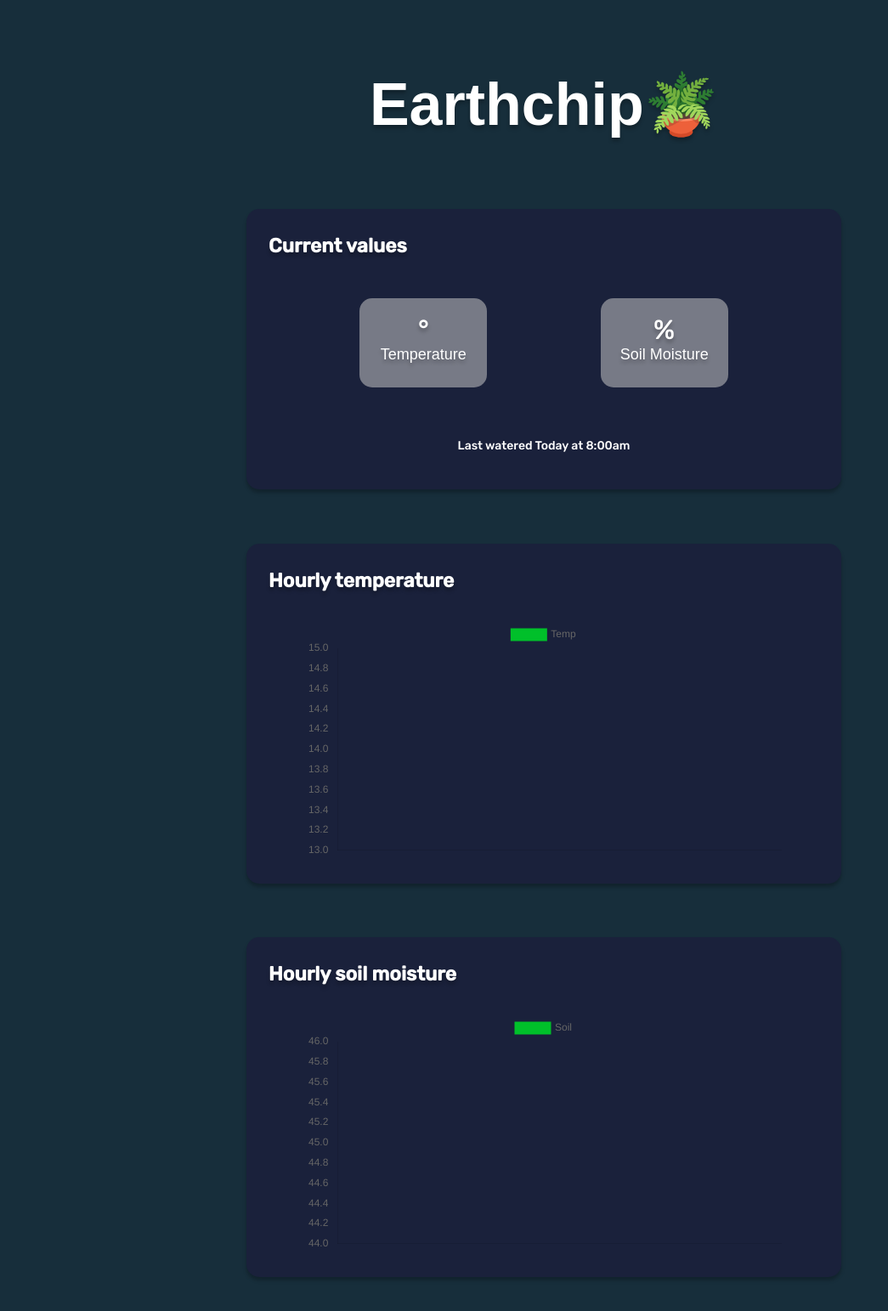
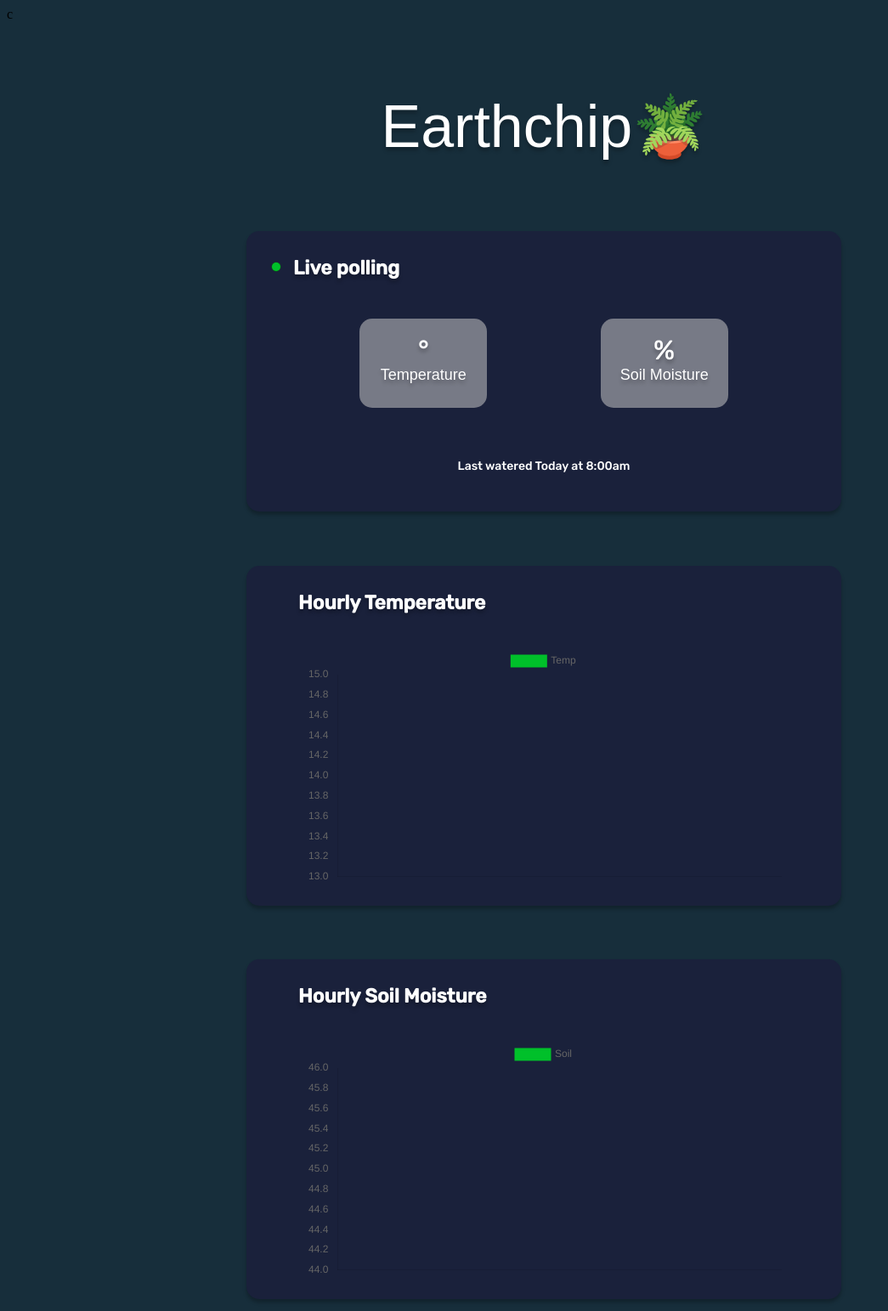
Before and after one commit to mourraille/eartchip-consumer, a Node server app: template views/home.hbs in a window 1280 px wide. Shown: the top 1543 px of the page at 85% size, without its empty margins (0-1045 px from the left). Run offline with Node 20, Linux system fonts and the light colour scheme; the template is opened without the code that fills it, so the values that code supplies are empty; some libraries are stand-ins or nearby versions; some web fonts are replaced.

Commit message:
added live polling support

```diff
--- a/mqtt-consumer.js
+++ b/mqtt-consumer.js
@@ -37,6 +37,7 @@ app.use(express.static(process.cwd() + '/public'));
  })
  })
 
+ //MQTT-consumer parser to mongo documents
  client.on('message', function (topic, message) {
      var payload
      switch (topic) {
@@ -60,7 +61,7 @@ app.use(express.static(process.cwd() + '/public'));
      }
  })
 
- //Scheduler instantiation
+ //Aggregator instantiation
   async function insert(payload) {
      const entry = new Log({
  		characteristic: payload.characteristic,
@@ -69,9 +70,26 @@ app.use(express.static(process.cwd() + '/public'));
  	})
  	await entry.save()
  }
-
  Aggregator.hourlyAggregationJob()
  Aggregator.startScheduler()
+
+
+ //pulse render
+ app.get("/pulse", (req, res) => {
+    try {
+        let _temp = 0;
+        var _soil = 0;
+         Log.findOne({'characteristic':'TEMP'}, {}, { sort: { 'created_at' : -1 } }, function(err, temp) {
+            _temp = temp.value;
+            Log.findOne({'characteristic':'SOIL'}, {}, { sort: { 'created_at' : -1 } }, function(err, soil) {
+                _soil = soil.value;
+                res.send({"soil":_soil,"temp":_temp})
+            })
+        })
+      } catch (error) {
+        console.error(error);
+      }
+})
 
 //main route render
  app.get("/", (req, res) => {
--- a/public/css/style.css
+++ b/public/css/style.css
@@ -4,6 +4,33 @@
 body {
         background: #172e3b;
 }
+.inner-card-title {
+    position: relative;
+    margin-top: 5%;
+    margin-left: 5%;
+    margin-bottom: -5%;
+    width: 100%;
+    height: 10%;
+}
+.beacon {
+    background-color: #00C02A;
+    border-radius: 50%;
+    width: 10px;
+    height: 10px;
+    animation: shine 2s ease-in-out infinite;
+    position: absolute;
+    margin-top: 37px;
+    margin-left: -5px ;
+  }
+
+  @keyframes shine {
+    0%, 20% {
+      box-shadow: 0px 0px 0px 0px rgba(0, 128, 0, 0.80);
+    }
+    100% {
+      box-shadow: 0px 0px 0px 15px rgba(0, 0, 0, 0);
+    }
+  }
 
 a:link, a:visited {
     text-decoration: none;
@@ -34,8 +61,8 @@ h1 {
     text-align: center;
     justify-content: center;
     font-family: 'NATS', sans-serif;
-    font-style: normal;
-    font-weight: bold;
+    font-style: bold;
+    font-weight: normal;
     font-size: 70px;
     line-height: 120px;
     color: #FFFFFF;
@@ -45,6 +72,7 @@ h1 {
 .card {
         position: relative;
         margin: 5% auto;
+        margin-top: 5%;
         width: 700px;
         height: 330px;
         background: #1a213b;
@@ -169,7 +197,7 @@ h2 {
 
 .inner-card-title {
     position: relative;
-    margin-top: -8%;
+    margin-top: 8%;
     margin-left: 10%;
     margin-bottom: 15%;
     width: 100%;
--- a/public/scripts/chart.js
+++ b/public/scripts/chart.js
@@ -57,5 +57,15 @@ function chartProducer(name, config) {
         document.getElementById(name),
         config
     );
+}
 
+function getPulse()
+{
+    var res = new XMLHttpRequest();
+    res.open( "GET", "http://earthchip.mourraille.site/pulse", false ); // false for synchronous request
+    res.send( null );
+    document.getElementById("soil-value").innerHTML = JSON.parse(res.responseText).soil + "%"
+    document.getElementById("temp-value").innerHTML = JSON.parse(res.responseText).temp + '&#176;'
 }
+
+setInterval(getPulse, 1000);
--- a/views/home.hbs
+++ b/views/home.hbs
@@ -1,18 +1,19 @@
-       <h1>Earthchip🪴</h1>
+c       <h1>Earthchip🪴</h1>
         <div class="card">
             <div class="inner-card-title">
-                <h2>Current values</h2>
+                <div class="beacon"></div>
+                <h2 style="margin-left: 20px;">Live polling</h2>
             </div>
             <div class="inner-card">
             <div class="ellipse">
-                <div class="topic">
-                    {{{home.temp}}}&#176;
+                <div class="topic" >
+                    <div id="temp-value">{{{home.temp}}}&#176;</div>
                     <div class="topic-title">Temperature</div>
                 </div>
             </div>
             <div class="ellipse">
-                <div class="topic">
-                    {{{home.soil}}}%
+                <div class="topic" >
+                    <div id="soil-value">{{{home.soil}}}%</div>
                     <div class="topic-title">Soil Moisture</div>
                 </div>
             </div>
@@ -21,7 +22,7 @@
     </div>
             <div class="card" style="height: 400px;">
         <div class="inner-card-title">
-            <h2>Hourly temperature</h2>
+            <h2>Hourly Temperature</h2>
         </div>
         <div class="inner-card">
             <div class="chart-container" style="margin-top: 13%;">
@@ -31,7 +32,7 @@
     </div>
     <div class="card" style="height: 400px;">
         <div class="inner-card-title">
-            <h2>Hourly soil moisture</h2>
+            <h2>Hourly Soil Moisture</h2>
         </div>
         <div class="inner-card">
             <div class="chart-container" style="margin-top: 13%;">
--- a/views/layouts/main.hbs
+++ b/views/layouts/main.hbs
@@ -16,6 +16,12 @@
       <meta name="theme-color" content="#172e3b">
       <script type="text/javascript" src="../scripts/chart.js"></script>
       <script src="https://cdn.jsdelivr.net/npm/chart.js"></script>
+      <!-- Panelbear -->
+      <script async src="https://cdn.panelbear.com/analytics.js?site=A6CVZAe4qO6"></script>
+      <script>
+         window.panelbear = window.panelbear || function() { (window.panelbear.q = window.panelbear.q || []).push(arguments); };
+         panelbear('config', { site: 'A6CVZAe4qO6' });
+      </script>
    </head>
    <body>
       {{{body}}}
@@ -27,5 +33,4 @@
        renderChart([{{soilValues}}],[{{soilDates}}],'soilchart')
        renderChart([{{tempValues}}],[{{tempDates}}],'tempchart')
    </script>
-
 </html>
```
